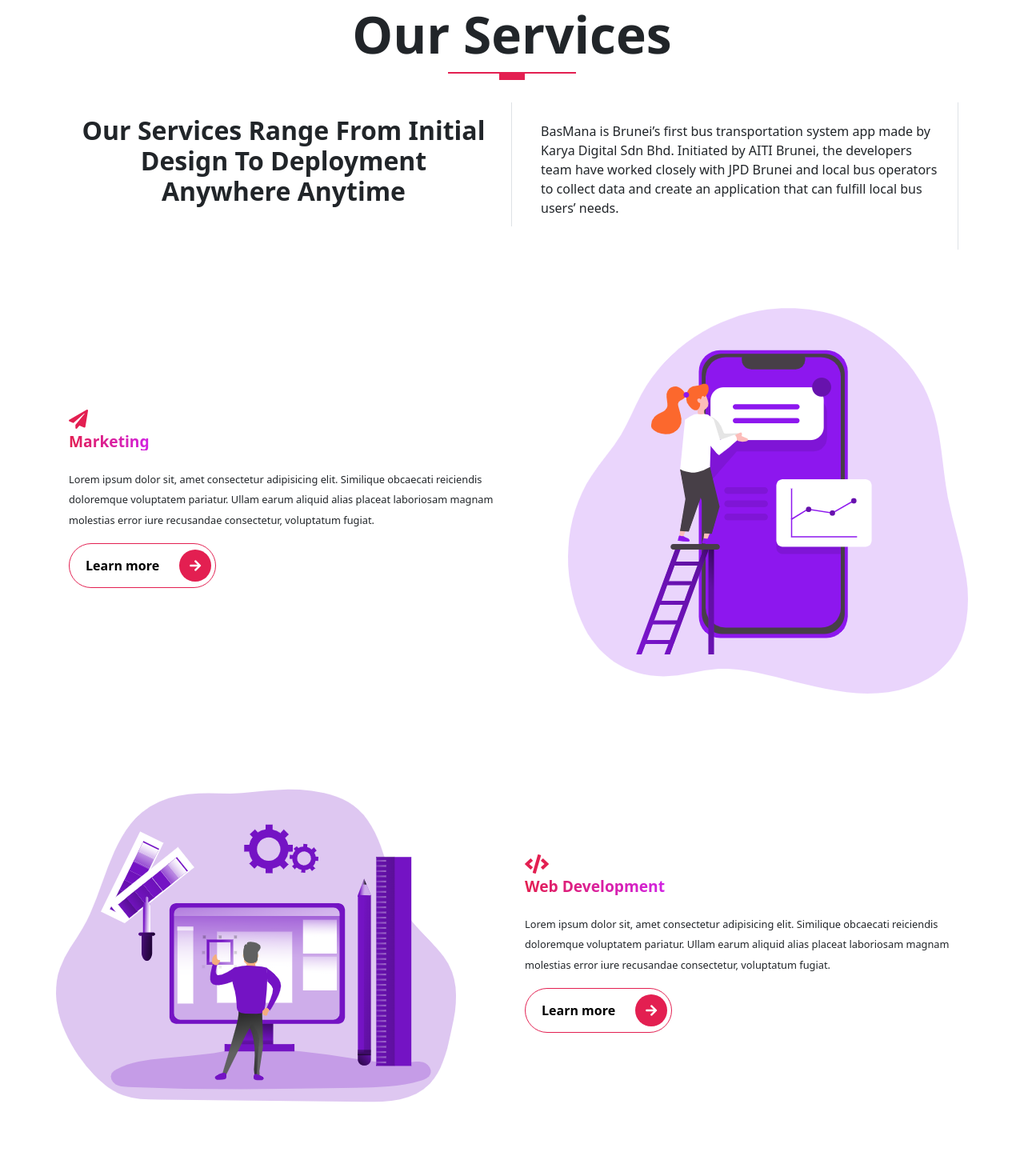
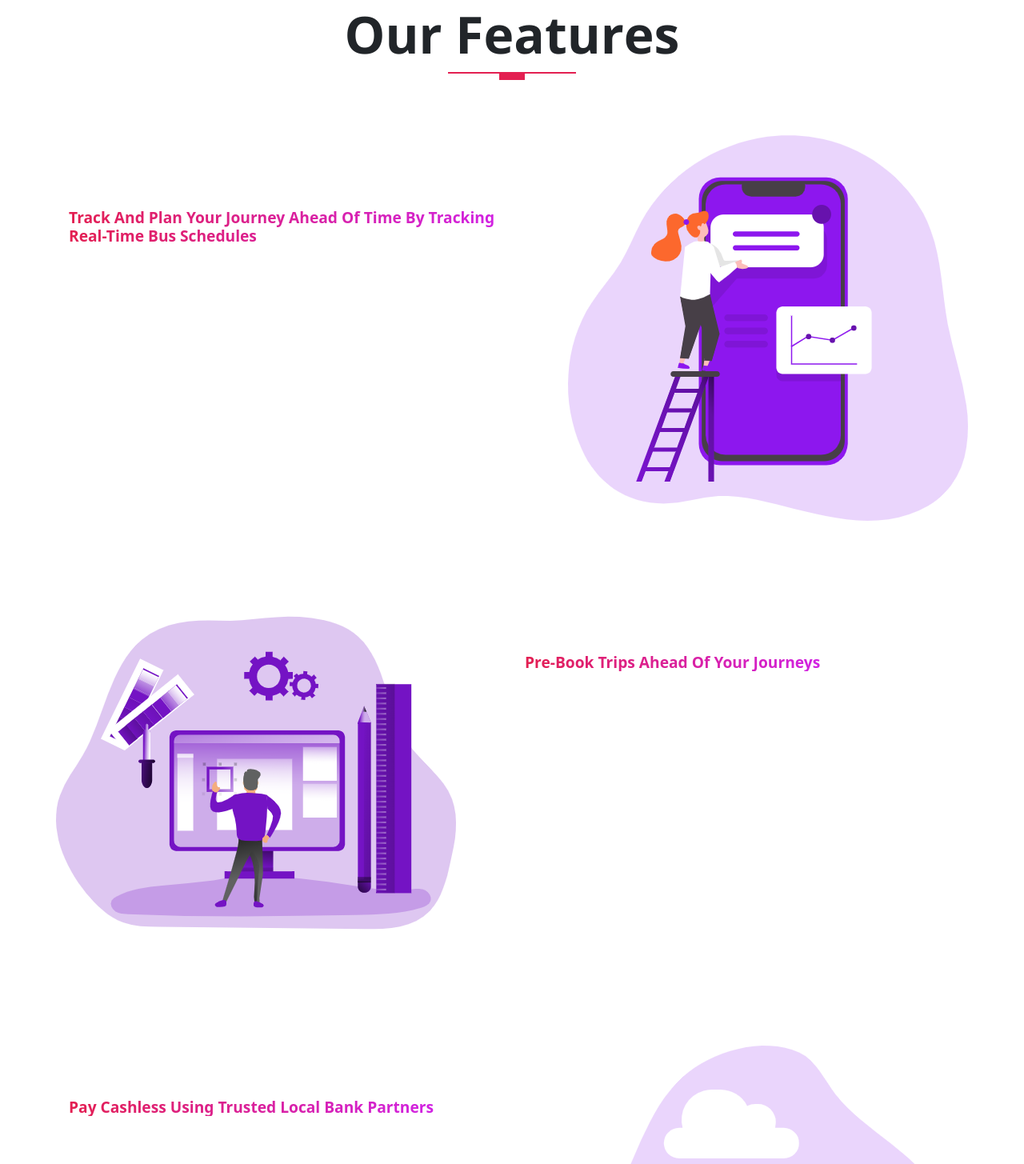
Before and after one commit to mrjiahoe/basmana-landing, a website: page index.html in a window 1280 px wide. Shown: the part 1360-2815 px from the top of the page at 80% size. Drawn offline with nearby package versions, Linux system fonts and the light colour scheme.

Commit message:
changed services section to features

```diff
--- a/index.html
+++ b/index.html
@@ -106,14 +106,6 @@
 			</div>
 
 			<div class="row pt-2 pb-2 mt-0 mb-3">
-				<!-- <div class="col-md-6 border-right">
-					<div class="bg-white p-3">
-						<h2 class="fw-bold text-capitalize text-center">
-							Our Services Range from initial design to deployment anywhere
-							anytime
-						</h2>
-					</div>
-				</div> -->
 				<div class="col-md-12">
 					<div class="bg-white p-4 text-start text-center">
 						<p class="fw-light">
@@ -133,52 +125,19 @@
 	<section id="services" class="services">
 		<div class="container">
 			<div class="row text-center">
-				<h1 class="display-3 fw-bold">Our Services</h1>
+				<h1 class="display-3 fw-bold">Our Features</h1>
 				<div class="heading-line mb-1"></div>
-			</div>
-
-			<!-- START THE DESCRIPTION CONTENT -->
-
-			<div class="row pt-2 pb-2 mt-0 mb-3">
-				<div class="col-md-6 border-right">
-					<div class="bg-white p-3">
-						<h2 class="fw-bold text-capitalize text-center">
-							Our Services Range from initial design to deployment anywhere
-							anytime
-						</h2>
-					</div>
-				</div>
-				<div class="col-md-6">
-					<div class="bg-white p-4 text-start border-right">
-						<p class="fw-light">
-							BasMana is Brunei’s first bus transportation system app made by Karya Digital Sdn
-							Bhd. Initiated by AITI Brunei, the developers team have worked closely with JPD
-							Brunei and local bus operators to collect data and create an application that can
-							fulfill local bus users’ needs.
-						</p>
-					</div>
-				</div>
 			</div>
 		</div>
 
-		<!-- START THE CONTENT FOR THE SERVICES -->
+		<!-- START THE CONTENT FOR THE FEATURES -->
 		<div class="container">
 			<!-- START THE MARKETING CONTENT -->
 			<div class="row">
 				<div class="col-lg-6 col-md-6 col-sm-12 col-xs-12 services mt-4">
 					<div class="services__content">
-						<div class="icon d-block fas fa-paper-plane"></div>
-						<h3 class="display-3--title mt-1">Marketing</h3>
-						<p class="lh-lg">
-							Lorem ipsum dolor sit, amet consectetur adipisicing elit.
-							Similique obcaecati reiciendis doloremque voluptatem pariatur.
-							Ullam earum aliquid alias placeat laboriosam magnam molestias
-							error iure recusandae consectetur, voluptatum fugiat.
-						</p>
-						<button type="button" class="rounded-pill btn-rounded border-primary">
-							Learn more
-							<span><i class="fas fa-arrow-right"></i></span>
-						</button>
+						<h3 class="display-3--title mt-1">Track and plan your journey ahead of time by tracking
+							real-time bus schedules</h3>
 					</div>
 				</div>
 				<div class="col-lg-6 col-md-6 col-sm-12 col-xs-12 services mt-4 text-end">
@@ -189,8 +148,7 @@
 			</div>
 			<!-- START THE WEB DEVELOPMENT CONTENT -->
 			<div class="row">
-				<div class="
-							col-lg-6 col-md-6 col-sm-12 col-xs-12
+				<div class="col-lg-6 col-md-6 col-sm-12 col-xs-12
 							services
 							mt-4
 							text-start
@@ -201,18 +159,7 @@
 				</div>
 				<div class="col-lg-6 col-md-6 col-sm-12 col-xs-12 services mt-4">
 					<div class="services__content">
-						<div class="icon d-block fas fa-code"></div>
-						<h3 class="display-3--title mt-1">Web Development</h3>
-						<p class="lh-lg">
-							Lorem ipsum dolor sit, amet consectetur adipisicing elit.
-							Similique obcaecati reiciendis doloremque voluptatem pariatur.
-							Ullam earum aliquid alias placeat laboriosam magnam molestias
-							error iure recusandae consectetur, voluptatum fugiat.
-						</p>
-						<button type="button" class="rounded-pill btn-rounded border-primary">
-							Learn more
-							<span><i class="fas fa-arrow-right"></i></span>
-						</button>
+						<h3 class="display-3--title mt-1">Pre-book trips ahead of your journeys</h3>
 					</div>
 				</div>
 			</div>
@@ -220,18 +167,7 @@
 			<div class="row">
 				<div class="col-lg-6 col-md-6 col-sm-12 col-xs-12 services mt-4">
 					<div class="services__content">
-						<div class="icon d-block fas fa-cloud-upload-alt"></div>
-						<h3 class="display-3--title mt-1">Cloud Hosting</h3>
-						<p class="lh-lg">
-							Lorem ipsum dolor sit, amet consectetur adipisicing elit.
-							Similique obcaecati reiciendis doloremque voluptatem pariatur.
-							Ullam earum aliquid alias placeat laboriosam magnam molestias
-							error iure recusandae consectetur, voluptatum fugiat.
-						</p>
-						<button type="button" class="rounded-pill btn-rounded border-primary">
-							Learn more
-							<span><i class="fas fa-arrow-right"></i></span>
-						</button>
+						<h3 class="display-3--title mt-1">Pay cashless using trusted local bank partners</h3>
 					</div>
 				</div>
 				<div class="col-lg-6 col-md-6 col-sm-12 col-xs-12 services mt-4 text-end">
```
